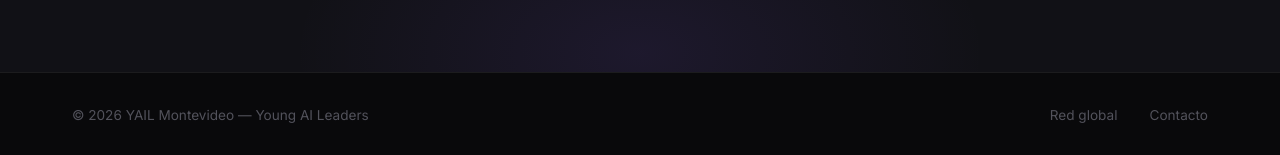
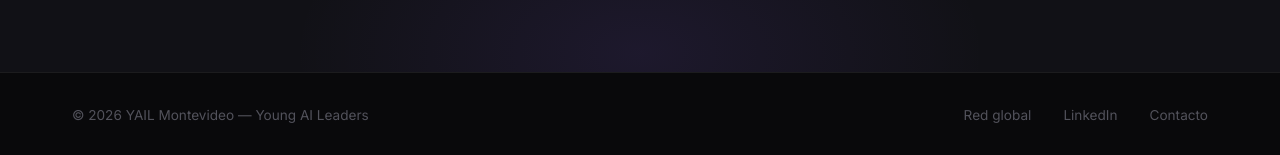
Before and after one commit to YAIL-Montevideo-Hub/yail-montevideo-hub.github.io, a Jekyll site: the page built from index.html, in a window 1280 px wide and 900 px high, scrolled down 1736 px. Shown: the part 742-897 px from the top of the window. Built offline with Jekyll 4.4.1, drawn with Linux system fonts in a browser that asks for light colours.

Commit message:
Added link to linkedin

```diff
--- a/_includes/footer.html
+++ b/_includes/footer.html
@@ -3,6 +3,7 @@
     <span>© {{ 'now' | date: "%Y" }} YAIL Montevideo — Young AI Leaders</span>
     <ul class="footer__links">
       <li><a href="https://aiforgood.itu.int/young-ai-leaders-community/" target="_blank" rel="noopener">Red global</a></li>
+      <li><a href="https://www.linkedin.com/company/montevideo-hub-young-ai-leaders/" target="_blank" rel="noopener">LinkedIn</a></li>
       <li><a href="mailto:mvdhub.youngaileaders@gmail.com">Contacto</a></li>
     </ul>
   </div>
```
